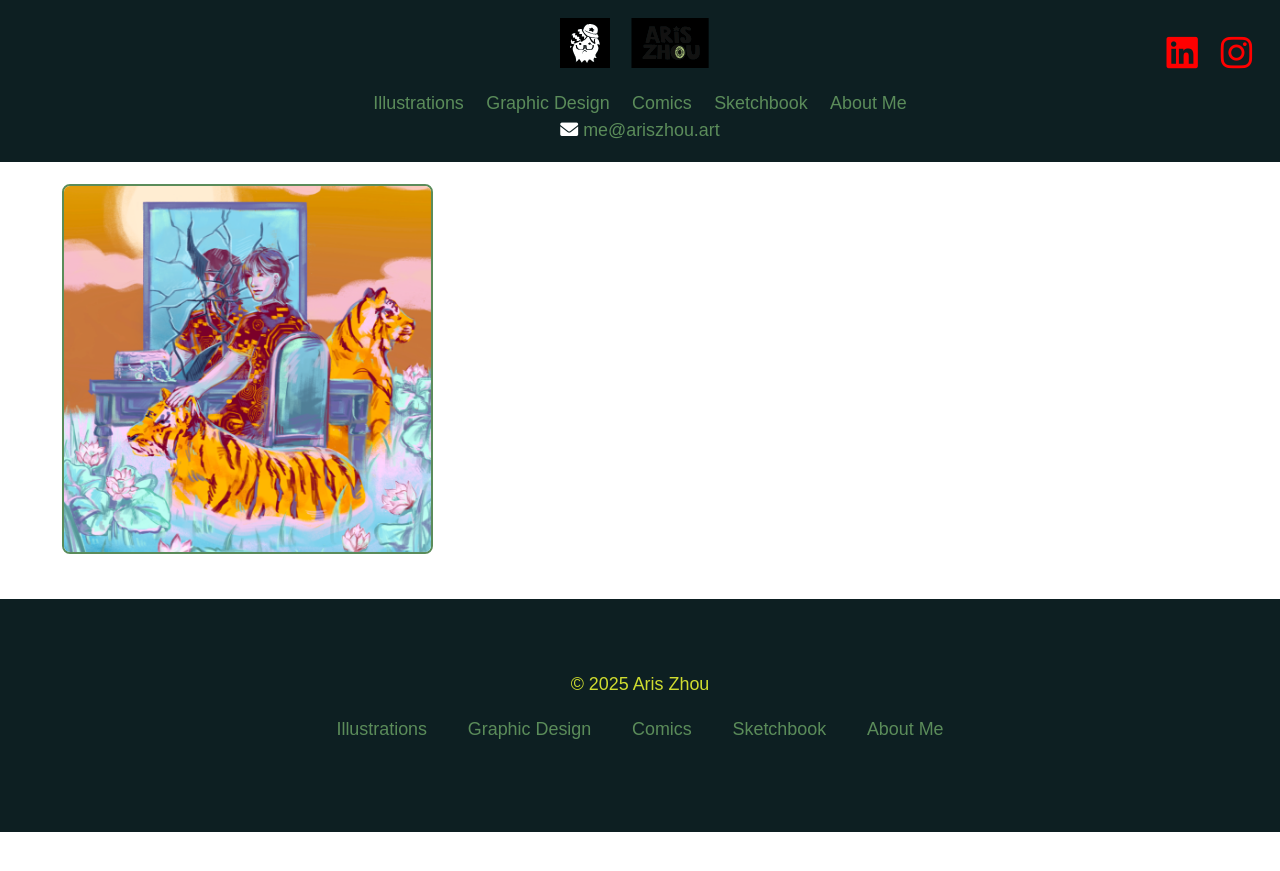
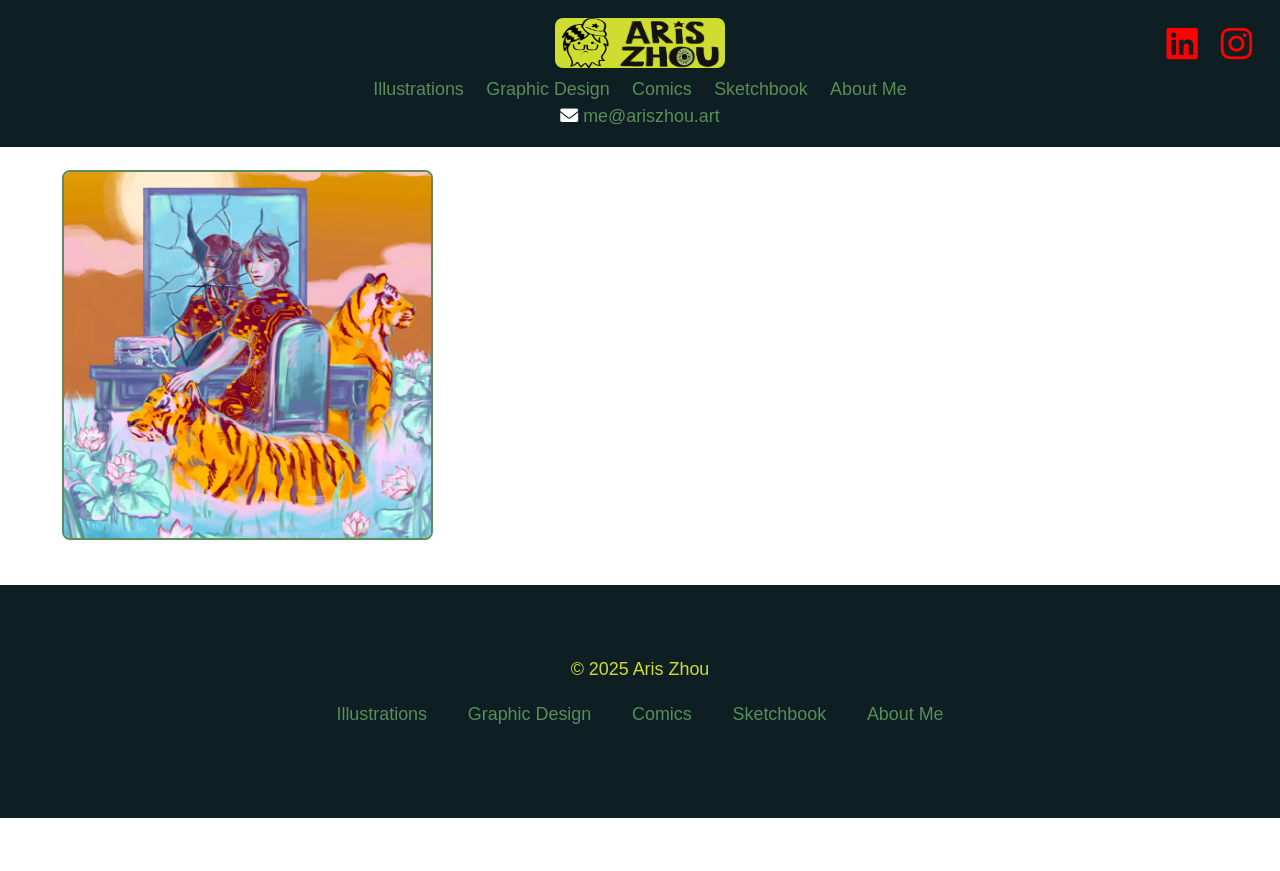
Before and after one commit to ArisHZhou/Portfolio, a Jekyll site: the page built from pages/visdev.html, in a window 1280 px wide. Shown: the top 871 px of the page. Built offline with Jekyll 4.4.1, drawn with Linux system fonts in a browser that asks for light colours.

Commit message:
use transparent png for logos

```diff
--- a/_includes/header.html
+++ b/_includes/header.html
@@ -3,7 +3,7 @@
         <div class="logo-container">
             <a href="{{ '/' | relative_url }}" class="logo-link" aria-label="Home">
                 <img
-                    src="{{ '/assets/images/logos/logo.svg' | relative_url }}"
+                    src="{{ '/assets/images/logos/logo.png' | relative_url }}"
                     alt="{{ site.title }} Logo"
                     class="logo"
                     width="50"
@@ -11,7 +11,7 @@
                     onerror="this.src='{{ '/assets/images/logo-fallback.png' | relative_url }}'"
                 >
                 <img
-                    src="{{ '/assets/images/logos/textlogo.svg' | relative_url }}"
+                    src="{{ '/assets/images/logos/textlogo.png' | relative_url }}"
                     alt="{{ site.title }} Logo"
                     class="logo"
                     width="100"
--- a/_sass/_navigation.scss
+++ b/_sass/_navigation.scss
@@ -6,24 +6,21 @@
     position: sticky;
     text-align: center;
     top: 0;
-    background-color: map-get($colors,primary, dark );
+    background-color: map-get(map-get($colors,primary), dark );
     z-index: map-get($z-layers, header);
   }
  // Site Footer
 .site-footer {
-    background-color: map-get($colors,primary, dark );
-    color: map-get($colors,primary, light );
+    background-color: map-get(map-get($colors,primary), dark );
+    color: map-get(map-get($colors,primary), light );
     text-align: center;
     padding: map-get($spacing, base);
     position: relative;
     z-index: map-get($z-layers, footer);
   }
  .email-link {
-    color:map-get($colors,primary, base );
+    color:map-get(map-get($colors,primary), base );
  }
-  .logo-container {
-    margin-bottom: 2rem;
-  }
 
   .nav-links {
     display: flex;
@@ -36,24 +33,24 @@
 
   .nav-item {
     .nav-link {
-      color: map-get($colors,primary, base );
+      color: map-get(map-get($colors,primary), base );
       text-decoration: none;
 
       &:active {
         font-weight: bold;
-        color:map-get($colors,primary, base );
+        color: map-get(map-get($colors,primary), base );
       text-decoration: underline;
-      text-decoration-color: map-get($colors,primary, light );
+      text-decoration-color: map-get(map-get($colors,primary), light );
       text-decoration-thickness: 0.2em;
       text-underline-offset: 0.3em;
       text-decoration-skip-ink: all;
       }
 
       &:hover {
-        color: map-get($colors,primary, light );
+        color: map-get(map-get($colors,primary), light );
         font-weight: bold;
         text-decoration: underline;
-        text-decoration-color: map-get($colors,primary, light );
+        text-decoration-color: map-get(map-get($colors,primary), light );
         text-decoration-thickness: 0.2em;
         text-underline-offset: 0.3em;
         text-decoration-skip-ink: all
@@ -82,6 +79,9 @@
   .logo-container {
     text-align: center; /* Center the images horizontally */
     font-size: 0; /* Remove extra space between images */
+    display: inline-block;
+    background-color: map-get(map-get($colors,primary), light );
+    border-radius: 8px;
   }
 
   .logo {
@@ -128,7 +128,7 @@
   a {
     display: inline-block;
     margin: map-get($spacing, base);
-    color: map-get($colors, neutral, black-100);
+    color: map-get(map-get($colors, neutral), black-100);
     text-decoration: none;
 
     &:hover {
--- a/_sass/_pages.scss
+++ b/_sass/_pages.scss
@@ -173,6 +173,6 @@
   }
   .top-right {
     position: absolute;
-    top: 10px;
+    top: 1px;
     right: 10px;
   }
```
Also changed, not shown: assets/images/logos/logo.png (added), assets/images/logos/textlogo.png (added).
